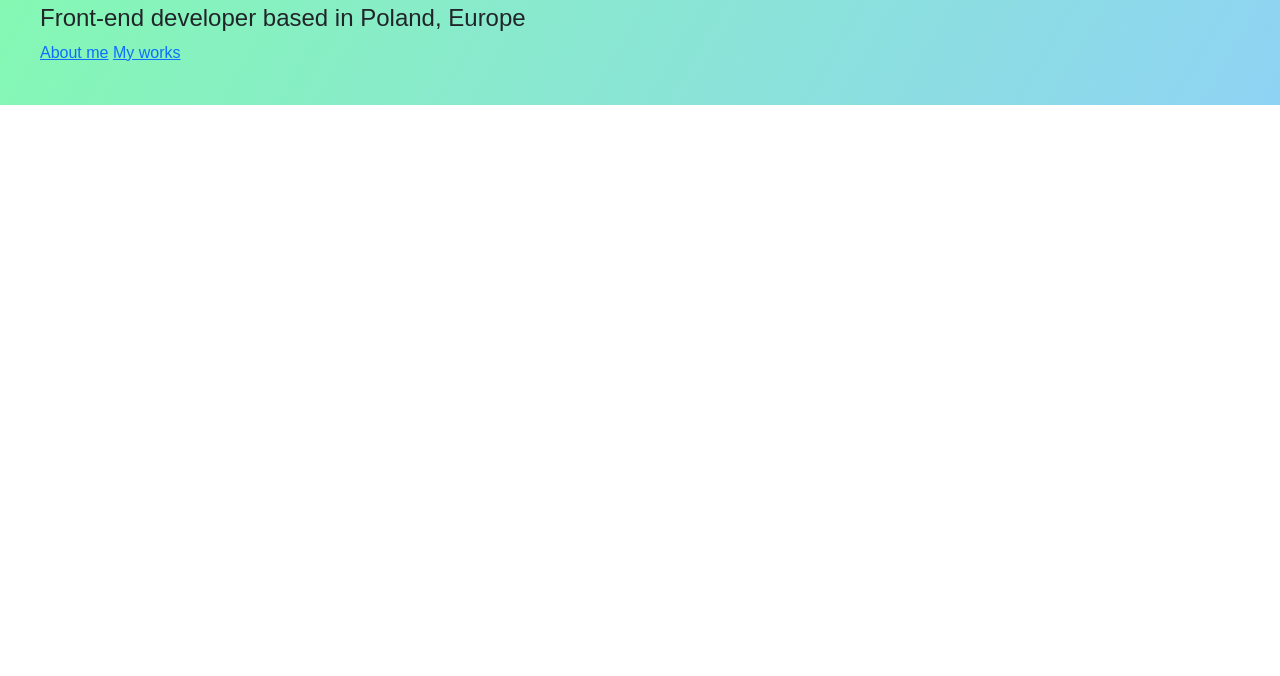
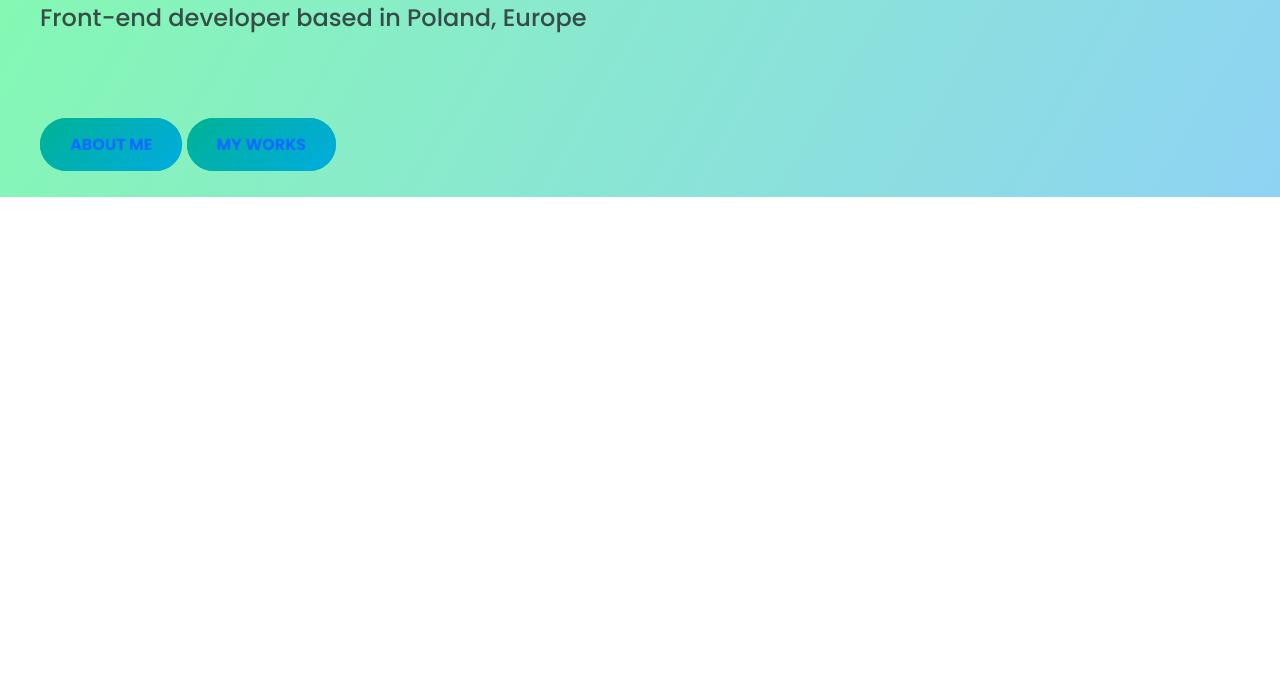
Before and after one commit to lida-skakun/portfolio-first-green-design, a plain HTML site: page index.html in a window 1280 px wide. Shown: the part 124-800 px from the top of the page. Drawn offline with nearby package versions, Linux system fonts and the light colour scheme.

Commit message:
changed the fonts, continue styling of links

```diff
--- a/index.html
+++ b/index.html
@@ -21,6 +21,12 @@
       src="https://kit.fontawesome.com/a62d74ce25.js"
       crossorigin="anonymous"
     ></script>
+    <link rel="preconnect" href="https://fonts.googleapis.com" />
+    <link rel="preconnect" href="https://fonts.gstatic.com" crossorigin />
+    <link
+      href="https://fonts.googleapis.com/css2?family=Poppins:wght@300;500;700&display=swap"
+      rel="stylesheet"
+    />
     <link rel="stylesheet" href="/src/styles.css" />
     <title>Document</title>
   </head>
--- a/src/styles.css
+++ b/src/styles.css
@@ -6,7 +6,7 @@
 }
 
 body {
-  font-family: Arial, Helvetica, sans-serif;
+  font-family: "Poppins", sans-serif;
 }
 
 .introducing {
@@ -23,4 +23,17 @@ h1 {
 
 h2 {
   font-size: 24px;
+  opacity: 0.8;
+  margin-bottom: 100px;
 }
+
+.introducing a {
+  text-decoration: none;
+  padding: 15px 30px;
+  border-radius: 50px;
+  background-color: #00b295;
+  background-image: var(--additional-gradient);
+  font-size: 16px;
+  font-weight: 700;
+  text-transform: uppercase;
+}
```
